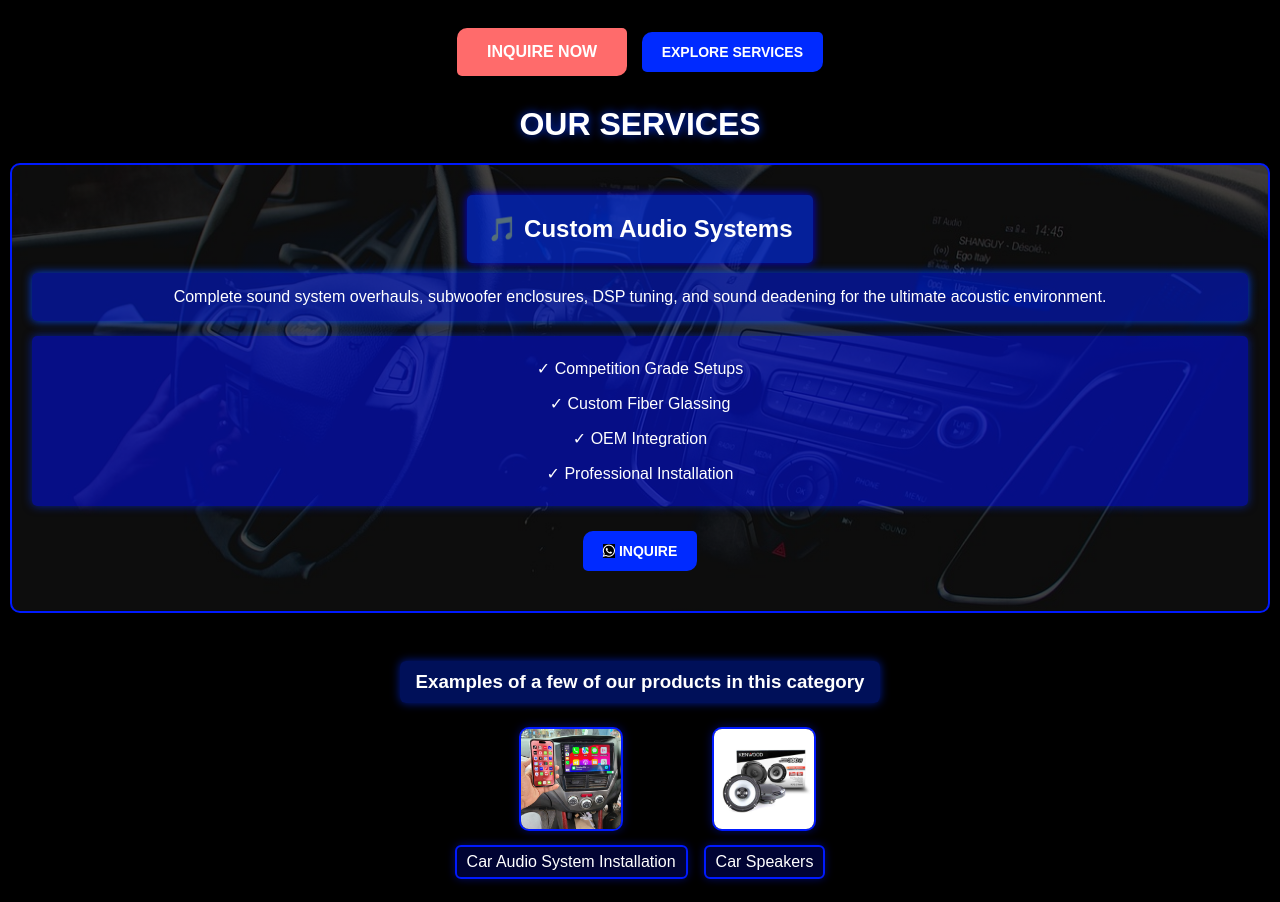
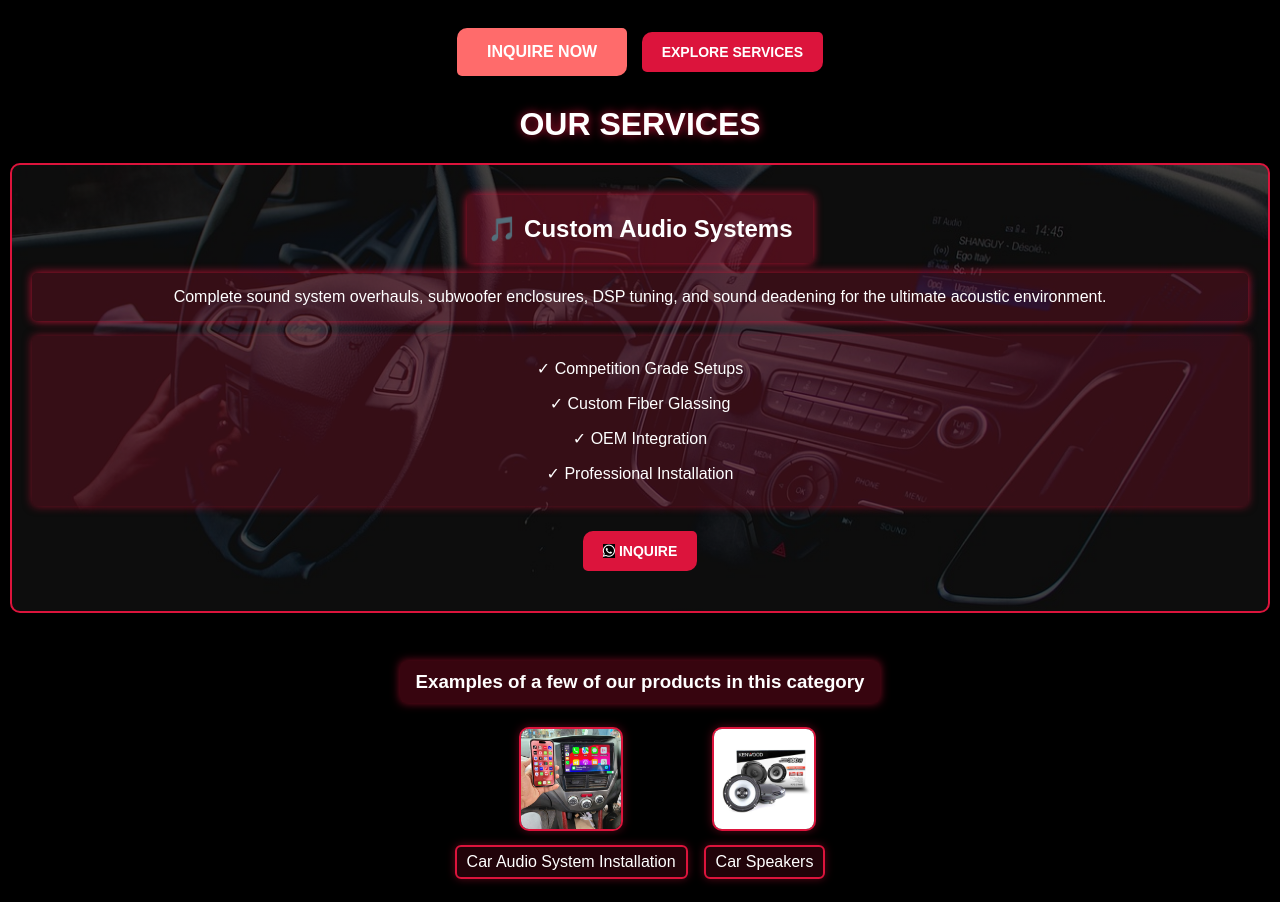
Before and after one commit to POLIT3/OTTO-FIX, a plain HTML site: page index.html in a window 1280 px wide. Shown: the part 408-1310 px from the top of the page. Drawn offline with Linux system fonts and the light colour scheme.

Commit message:
Color Scheme Change

```diff
--- a/Design.css
+++ b/Design.css
@@ -18,7 +18,7 @@ html {
 }
 
 button {
-    background-color: rgb(0, 42, 255);
+    background-color: rgb(220, 20, 60);
     font-weight: bold;
     color: white;
     border: none;
@@ -30,7 +30,7 @@ button {
 }
 
 button:hover {
-    box-shadow: 0 0 25px rgb(1, 1, 249);
+    box-shadow: 0 0 25px rgb(220, 20, 60);
     transition: 0.3s;
     transform: scale(1.0625);
 }
@@ -54,7 +54,7 @@ button:hover {
 }
 
 a {
-    background-color: rgba(0, 42, 255, 0.605);
+    background-color: rgba(220, 20, 60, 0.605);
     font-weight: bold;
     color: white;
     text-decoration: none;
@@ -64,8 +64,8 @@ p {
     color: white;
     border-radius: 5px;
     box-shadow:
-        0 0 10px rgba(0, 59, 254, 0.9);
-    background: rgba(0, 60, 255, 0.5);
+        0 0 10px rgba(220, 20, 60, 0.9);
+    background: rgba(220, 20, 60, 0.2);
     padding: 15px;
     margin: 10px 0;
 }
@@ -73,11 +73,11 @@ p {
 h1 {
     background-color: black;
     color: white;
-    text-shadow: 0 0 10px rgba(0, 55, 255, 0.9);
+    text-shadow: 0 0 10px rgba(220, 20, 60, 0.9);
 }
 
 h3 {
-    background: rgba(0, 4, 255, 0.5);
+    background: rgba(220, 20, 60, 0.3);
     color: white;
     font-weight: bold;
     width: auto;
@@ -85,7 +85,7 @@ h3 {
     border-radius: 5px;
     padding: 20px;
     box-shadow:
-        0 0 10px rgba(0, 13, 255, 0.9);
+        0 0 10px rgba(220, 20, 60, 0.9);
 }
 
 #d2 {
@@ -93,7 +93,7 @@ h3 {
     background-size: cover;
     background-position: center;
     background-repeat: no-repeat;
-    border: solid 2px rgb(0, 34, 255);
+    border: solid 2px rgb(220, 20, 60);
     border-radius: 10px 10px 10px 10px;
     padding: 40px 20px;
     margin: 20px 10px;
@@ -114,14 +114,14 @@ h3 {
     justify-content: space-between;
     align-items: center;
     background-color: black;
-    border: 2px solid #00f5ff;
-    box-shadow: 0 0 10px #00f5ff;
+    border: 2px solid rgb(220, 20, 60);
+    box-shadow: 0 0 10px rgb(220, 20, 60);
     border-radius: 5px 5px 5px 5px;
     padding: 10px 20px;
 }
 
 h2 {
-    background: rgba(0, 47, 255, 0.586);
+    background: rgba(220, 20, 60, 0.3);
     color: white;
     font-weight: bold;
     width: auto;
@@ -129,7 +129,7 @@ h2 {
     border-radius: 5px;
     padding: 20px;
     box-shadow:
-        0 0 10px rgba(4, 0, 255, 0.9);
+        0 0 10px rgba(220, 20, 60, 0.9);
 }
 
 #d3 {
@@ -137,7 +137,7 @@ h2 {
     background-size: cover;
     background-position: center;
     background-repeat: no-repeat;
-    border: solid 2px rgb(0, 26, 255);
+    border: solid 2px rgb(220, 20, 60);
     border-radius: 10px 10px 10px 10px;
     text-align: center;
     padding: 30px 20px;
@@ -147,15 +147,15 @@ h2 {
 
 #d3:hover {
     background-size: 110%;
-    box-shadow: 0 0 30px rgba(0, 26, 255, 0.8);
+    box-shadow: 0 0 30px rgba(220, 20, 60, 0.8);
 }
 
 ul {
     color: white;
     border-radius: 5px;
     box-shadow:
-        0 0 10px rgba(0, 51, 255, 0.569);
-    background: rgba(0, 17, 255, 0.5);
+        0 0 10px rgba(220, 20, 60, 0.569);
+    background: rgba(220, 20, 60, 0.2);
     list-style-type: none;
     padding: 15px;
     margin: 15px 0;
@@ -166,8 +166,8 @@ li {
     border: none;
     border-radius: none;
     box-shadow:
-        0 0 10px rgba(0, 51, 255, 0);
-    background: rgba(0, 17, 255, 0);
+        0 0 10px rgba(220, 20, 60, 0);
+    background: rgba(220, 20, 60, 0);
     padding: 8px 0;
 }
 
@@ -175,8 +175,8 @@ li {
     color: white;
     border-radius: 5px;
     box-shadow:
-        0 0 10px rgba(0, 72, 255, 0.9);
-    background: rgba(0, 29, 248, 0.5);
+        0 0 10px rgba(220, 20, 60, 0.9);
+    background: rgba(220, 20, 60, 0.2);
 }
 
 #d4 {
@@ -184,7 +184,7 @@ li {
     background-size: cover;
     background-position: center;
     background-repeat: no-repeat;
-    border: solid 2px rgb(0, 26, 255);
+    border: solid 2px rgb(220, 20, 60);
     border-radius: 10px 10px 10px 10px;
     text-align: center;
     padding: 30px 20px;
@@ -194,7 +194,7 @@ li {
 
 #d4:hover {
     background-size: 110%;
-    box-shadow: 0 0 30px rgba(0, 26, 255, 0.8);
+    box-shadow: 0 0 30px rgba(220, 20, 60, 0.8);
 }
 
 #d5 {
@@ -202,7 +202,7 @@ li {
     background-size: cover;
     background-position: center;
     background-repeat: no-repeat;
-    border: solid 2px rgb(0, 26, 255);
+    border: solid 2px rgb(220, 20, 60);
     border-radius: 10px 10px 10px 10px;
     text-align: center;
     padding: 30px 20px;
@@ -212,17 +212,17 @@ li {
 
 #d5:hover {
     background-size: 110%;
-    box-shadow: 0 0 30px rgba(0, 26, 255, 0.8);
+    box-shadow: 0 0 30px rgba(220, 20, 60, 0.8);
 }
 
 #d4:hover {
     transform: scale(1.0625);
-    box-shadow: 0 0 30px rgba(0, 26, 255, 1);
+    box-shadow: 0 0 30px rgba(220, 20, 60, 1);
 }
 
 #d3:hover {
     transform: scale(1.0625);
-    box-shadow: 0 0 30px rgba(0, 26, 255, 1);
+    box-shadow: 0 0 30px rgba(220, 20, 60, 1);
 }
 
 .ft>h1 {
@@ -235,7 +235,7 @@ aside {
     background-size: cover;
     background-position: center;
     padding: 40px 20px;
-    border: 2px solid rgb(0, 34, 255);
+    border: 2px solid rgb(220, 20, 60);
     border-radius: 10px;
     margin: 30px 10px;
 }
@@ -283,8 +283,8 @@ aside {
 }
 
 .contact-info {
-    background: rgba(0, 60, 255, 0.3) !important;
-    color: #87CEEB !important;
+    background: rgba(220, 20, 60, 0.15) !important;
+    color: rgb(220, 20, 60) !important;
     font-size: 14px;
 }
 
@@ -325,12 +325,12 @@ aside {
 }
 .examples-label {
     display: inline-block;
-    background: rgba(0, 47, 255, 0.35);
+    background: rgba(220, 20, 60, 0.25);
     color: white;
     padding: 10px 16px;
     border-radius: 6px;
     margin-bottom: 12px;
-    box-shadow: 0 0 10px rgba(0, 47, 255, 0.6);
+    box-shadow: 0 0 10px rgba(220, 20, 60, 0.6);
 }
 .product-snippets {
     display: flex;
@@ -351,22 +351,22 @@ aside {
     height: 100px;
     object-fit: cover;
     border-radius: 10px;
-    border: 2px solid rgb(0, 26, 255);
+    border: 2px solid rgb(220, 20, 60);
     transition: transform 0.4s ease, box-shadow 0.4s ease;
-    box-shadow: 0 0 10px rgba(0, 26, 255, 0.4);
+    box-shadow: 0 0 10px rgba(220, 20, 60, 0.4);
 }
 .prod-snippet figcaption {
     color: white;
     margin-top: 6px;
     padding: 6px 10px;
     border-radius: 6px;
-    background: rgba(0, 17, 255, 0.2);
-    border: 2px solid rgba(0, 26, 255, 1);
-    box-shadow: 0 0 8px rgba(0, 26, 255, 0.4);
+    background: rgba(220, 20, 60, 0.15);
+    border: 2px solid rgba(220, 20, 60, 1);
+    box-shadow: 0 0 8px rgba(220, 20, 60, 0.4);
 }
 .prod-snippet:hover img {
     transform: scale(1.0625);
-    box-shadow: 0 0 30px rgba(0, 26, 255, 1);
+    box-shadow: 0 0 30px rgba(220, 20, 60, 1);
 }
 
 @media (max-width: 480px) {
```
